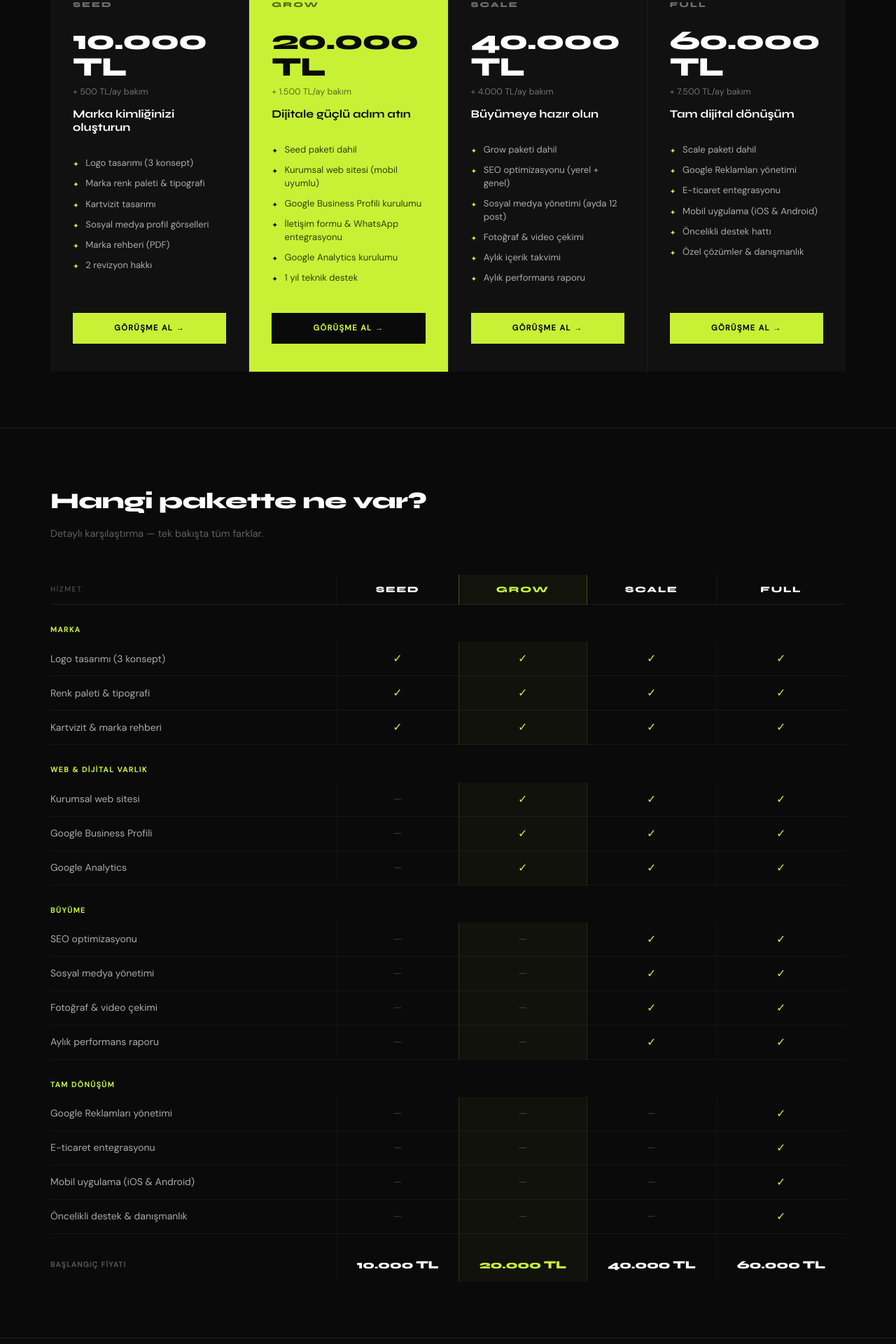
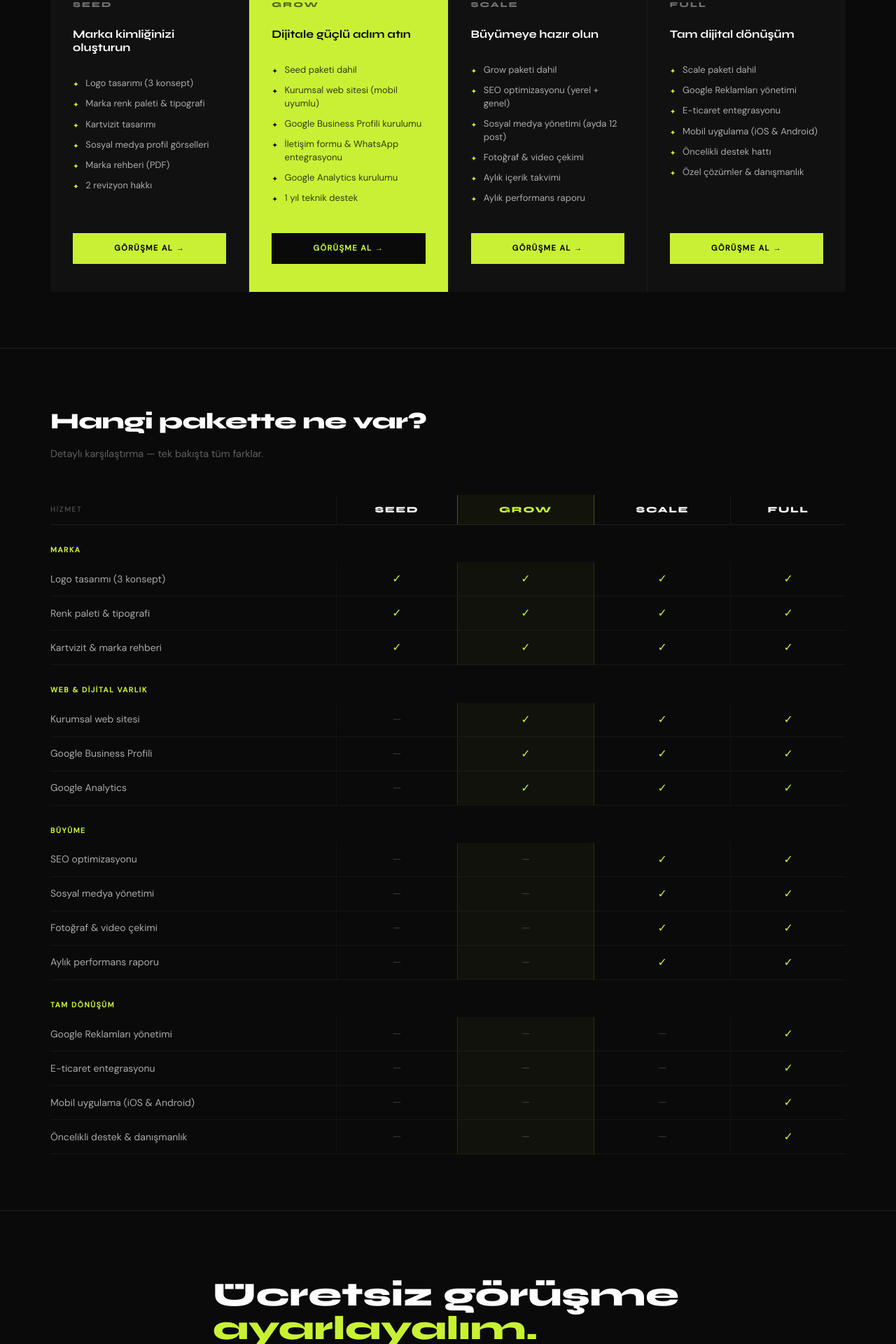
Before and after one commit to sefaeksi/zestdigital-web, a Next.js app: page /paketler in a window 1280 px wide. Shown: the part 560-2480 px from the top of the page at 70% size. Built offline with nearby package versions, Linux system fonts and the light colour scheme.

Commit message:
Paketler: fiyatlar gizlendi

```diff
--- a/src/app/paketler/page.tsx
+++ b/src/app/paketler/page.tsx
@@ -148,12 +148,6 @@ export default function PaketlerPage() {
                 <p style={{ fontFamily: "var(--font-syne), sans-serif", fontWeight: 800, fontSize: "0.65rem", letterSpacing: "0.2em", textTransform: "uppercase", color: muted, marginBottom: "1.5rem" }}>
                   {pkg.name}
                 </p>
-                <p style={{ fontFamily: "var(--font-syne), sans-serif", fontWeight: 800, fontSize: "clamp(1.8rem, 3vw, 2.4rem)", letterSpacing: "-0.03em", lineHeight: 1, color: fg, marginBottom: "0.4rem" }}>
-                  {pkg.basePrice.toLocaleString("tr-TR")} TL
-                </p>
-                <p style={{ fontFamily: "var(--font-dm-sans), sans-serif", fontSize: "0.78rem", color: muted, marginBottom: "0.75rem" }}>
-                  + {pkg.monthlyMaintenance.toLocaleString("tr-TR")} TL/ay bakım
-                </p>
                 <p style={{ fontFamily: "var(--font-syne), sans-serif", fontWeight: 700, fontSize: "1rem", color: fg, marginBottom: "2rem", lineHeight: 1.2 }}>
                   {pkg.tagline}
                 </p>
@@ -282,31 +276,6 @@ export default function PaketlerPage() {
                   </>
                 ))}
 
-                {/* Fiyat satırı */}
-                <tr>
-                  <td style={{ fontFamily: "var(--font-dm-sans), sans-serif", fontSize: "0.65rem", letterSpacing: "0.12em", textTransform: "uppercase", color: "rgba(255,255,255,0.3)", fontWeight: 600, padding: "2rem 0 0.75rem" }}>
-                    Başlangıç Fiyatı
-                  </td>
-                  {PAKETLER.map((pkg) => (
-                    <td
-                      key={pkg.id}
-                      style={{
-                        textAlign: "center",
-                        padding: "2rem 1rem 0.75rem",
-                        borderLeft: pkg.highlight ? "1px solid rgba(200,241,53,0.15)" : "1px solid rgba(255,255,255,0.04)",
-                        borderRight: pkg.highlight ? "1px solid rgba(200,241,53,0.15)" : "none",
-                        background: pkg.highlight ? "rgba(200,241,53,0.03)" : "transparent",
-                        fontFamily: "var(--font-syne), sans-serif",
-                        fontWeight: 800,
-                        fontSize: "1rem",
-                        color: pkg.highlight ? "#C8F135" : "white",
-                        letterSpacing: "-0.02em",
-                      }}
-                    >
-                      {pkg.basePrice.toLocaleString("tr-TR")} TL
-                    </td>
-                  ))}
-                </tr>
               </tbody>
             </table>
           </div>
```
